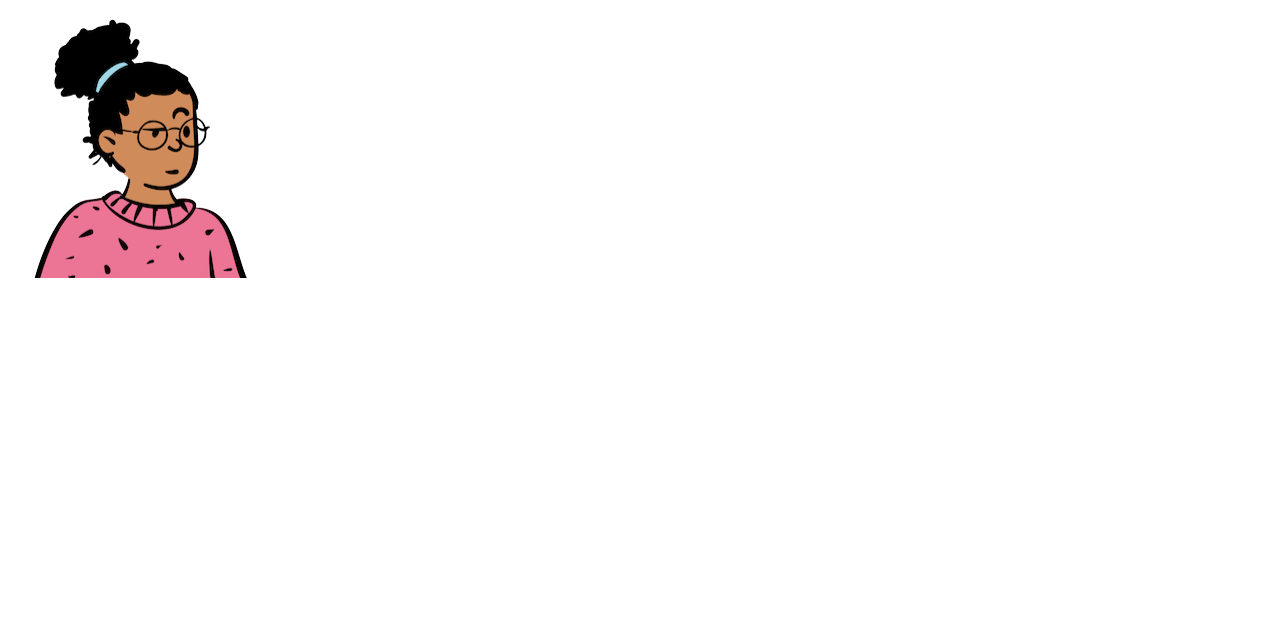
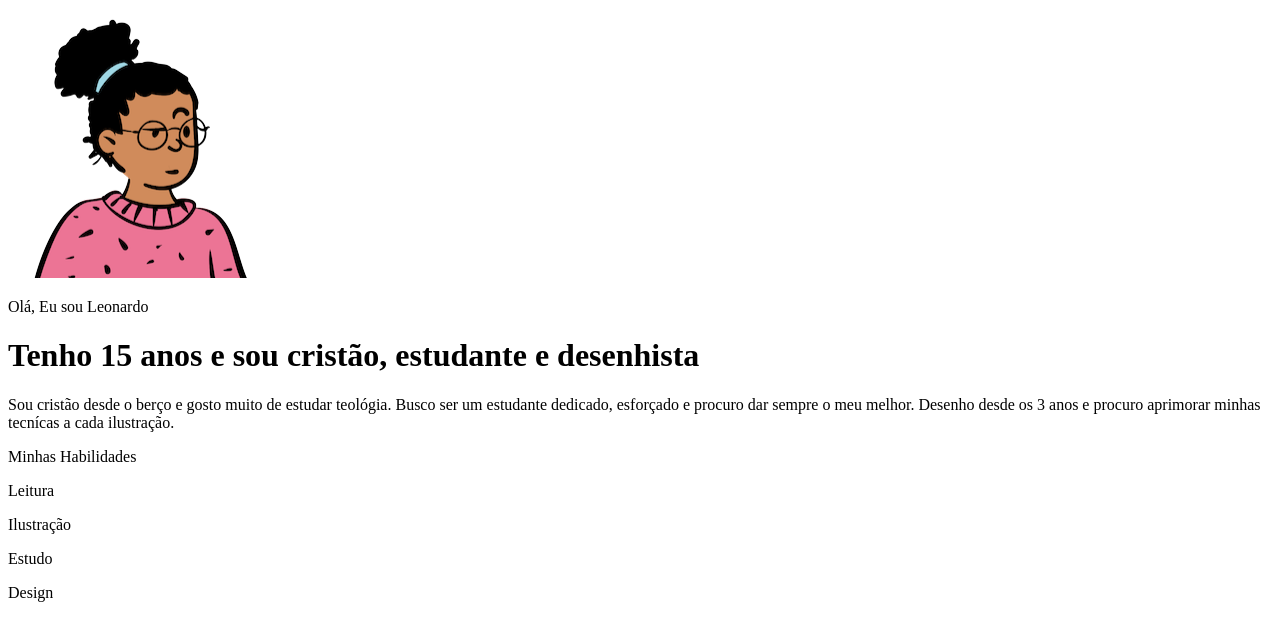
Before and after one commit to RAMAGNOLI/Projeto-meu-Portf-lio-2D, a plain HTML site: page index.html in a window 1280 px wide. Drawn offline with Linux system fonts and the light colour scheme.

Commit message:
Add files via upload

```diff
--- a/index.html
+++ b/index.html
@@ -10,6 +10,18 @@
 
 <body>
     <img src="img/avatar-perfil.png" alt="imagem avatar" title="imagem avatar lr">
+    <p>Olá, Eu sou Leonardo</p>
+    <h1>Tenho 15 anos e sou cristão, estudante e desenhista</h1>
+    <p>Sou cristão desde o berço e gosto muito de estudar teológia.
+        Busco ser um estudante dedicado, esforçado e procuro dar sempre o meu melhor.
+        Desenho desde os 3 anos e procuro aprimorar minhas tecnícas a cada ilustração.</p>
+        <p>Minhas Habilidades</p>
+        <div>
+            <p>Leitura</p>
+            <p>Ilustração</p>
+            <p>Estudo</p>
+            <p>Design</p>
+        </div>
 </body>
 
 </html>
```
